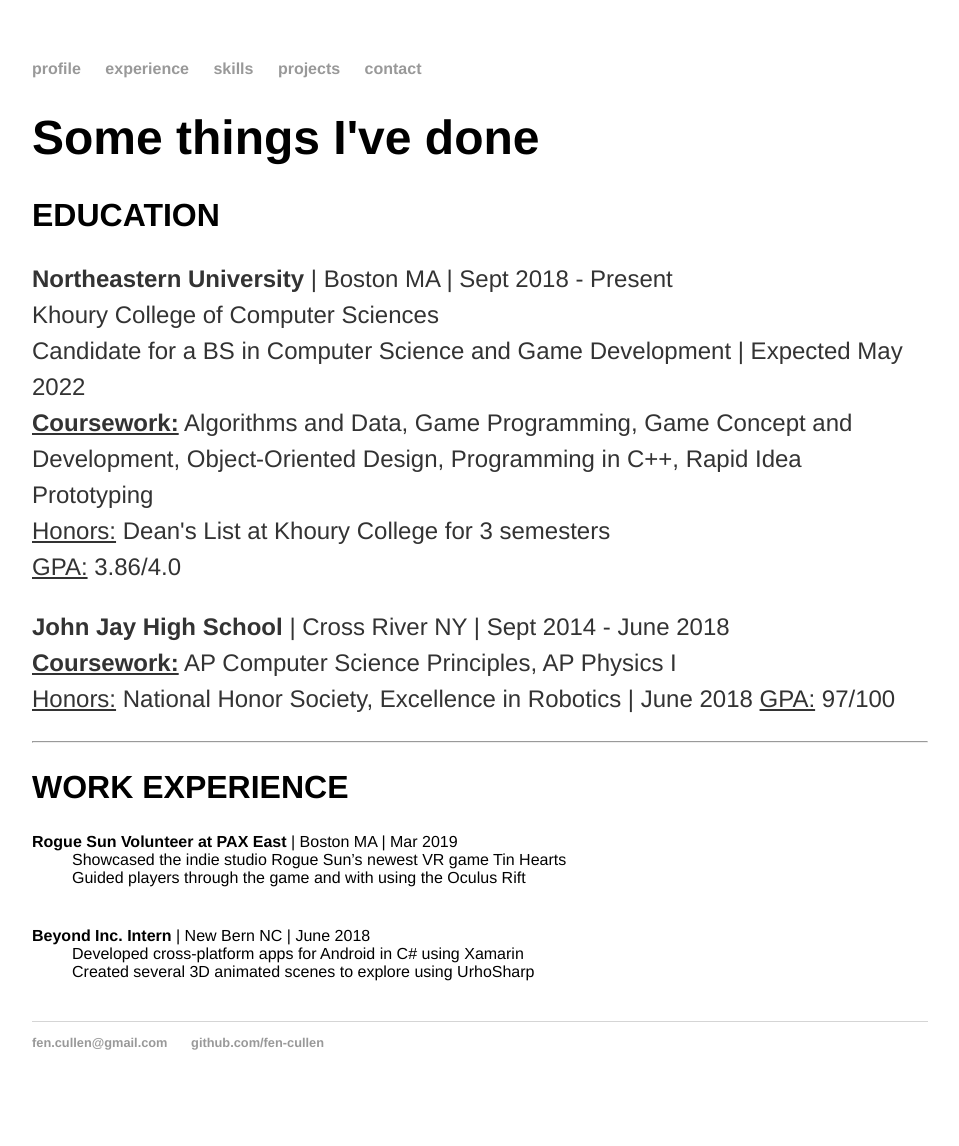
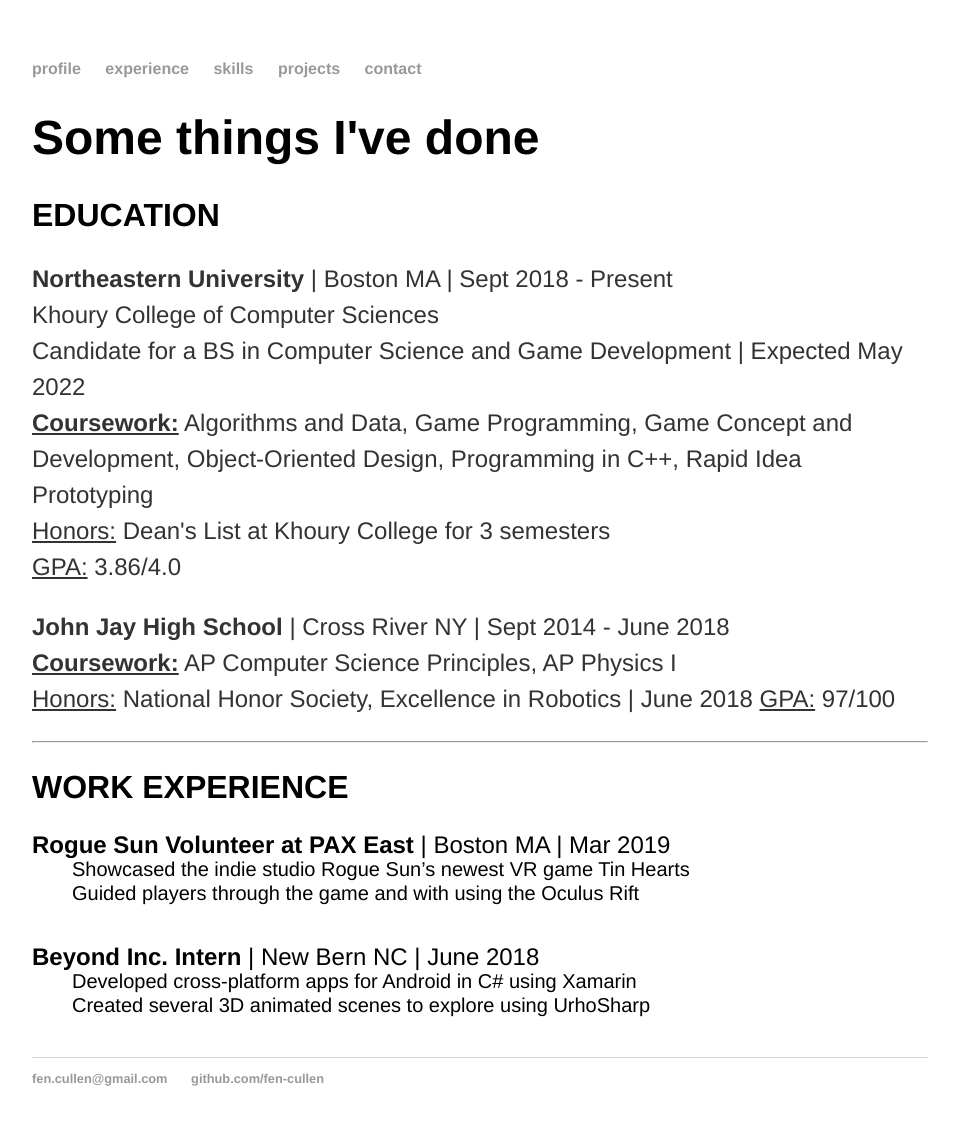
Before and after one commit to fen-cullen/fen-cullen.github.io, a Jekyll site: the page built from experience/index.html, in a window 1280 px wide. Shown: the whole page, without its empty margins (160-1119 px from the left). Built offline with Jekyll 4.4.1, drawn with Linux system fonts in a browser that asks for light colours; before the commit the page ends 1110 px from its top, so only the background shows below that.

Commit message:
Update main.css

```diff
--- a/css/main.css
+++ b/css/main.css
@@ -30,7 +30,7 @@
 p {
     font-size: 1.5em;
     font-family:'Helvetica', 'Arial', 'Sans-Serif';
-    line-height: 1.5;
+    line-height: 1.5em;
     color: #333;
 }
 footer {
@@ -40,12 +40,16 @@
 
 dl {
     margin: 20px auto 40px;
-    /*font-size: 1.5em;
-    line-height: 1.5;*/
+    line-height: 1.5em;
     font-family:'Helvetica', 'Arial', 'Sans-Serif';
 }
 
+dl dt {
+    font-size: 1.5em;
+}
+
 dl dd {
+    font-size: 1.25em;
     list-style-type: circle;
     list-style-position: outside;
 }
```
